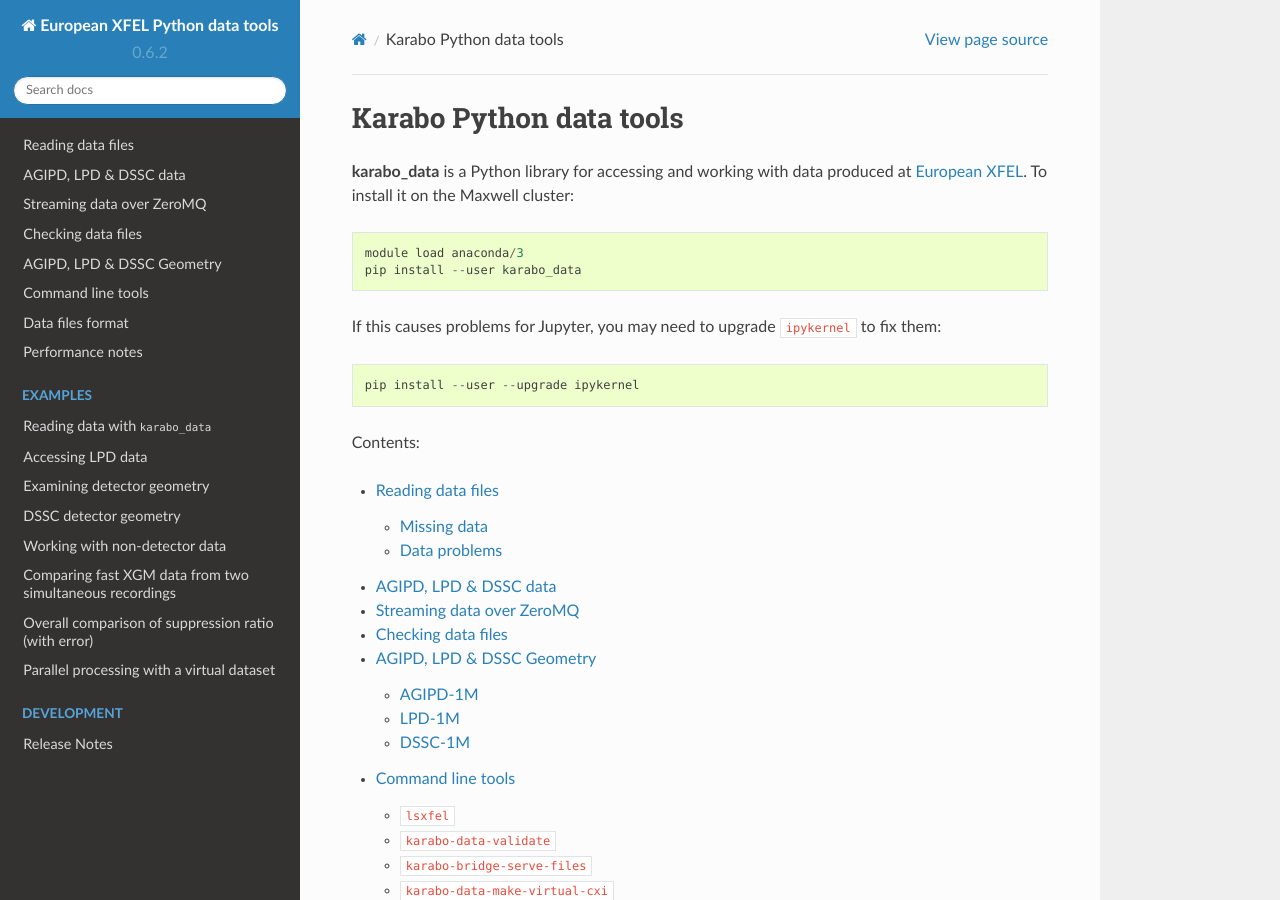
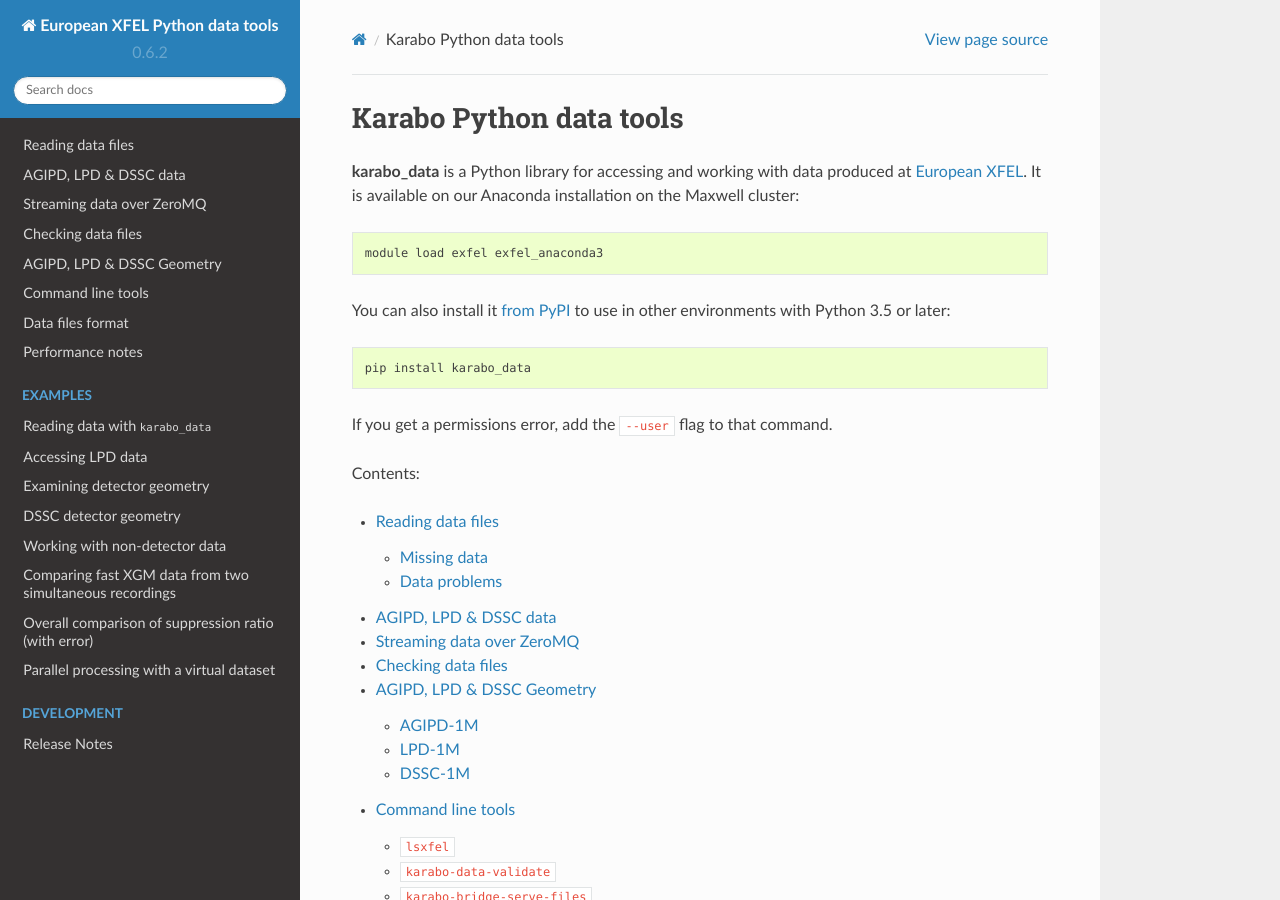
Before and after one commit to European-XFEL/karabo_data, a Sphinx documentation site: the page built from docs/index.rst, in a window 1280 px wide and 900 px high. Built offline with Sphinx 7.4.7 and the Read the Docs theme 2.0.0, drawn with Linux system fonts in a browser that asks for light colours; pages that are not in the unit, such as notebooks, are missing from menus.

Commit message:
Update docs on getting karabo_data

```diff
--- a/docs/index.rst
+++ b/docs/index.rst
@@ -2,17 +2,17 @@
 ========================
 
 **karabo_data** is a Python library for accessing and working with data
-produced at `European XFEL <https://www.xfel.eu/>`_. To install it on
-the Maxwell cluster::
+produced at `European XFEL <https://www.xfel.eu/>`_.
+It is available on our Anaconda installation on the Maxwell cluster::
 
-    module load anaconda/3
-    pip install --user karabo_data
+    module load exfel exfel_anaconda3
 
-If this causes problems for Jupyter, you may need to upgrade
-``ipykernel`` to fix them::
+You can also install it `from PyPI <https://pypi.org/project/karabo-data/>`__
+to use in other environments with Python 3.5 or later::
 
-    pip install --user --upgrade ipykernel
+    pip install karabo_data
 
+If you get a permissions error, add the ``--user`` flag to that command.
 
 Contents:
 
```
